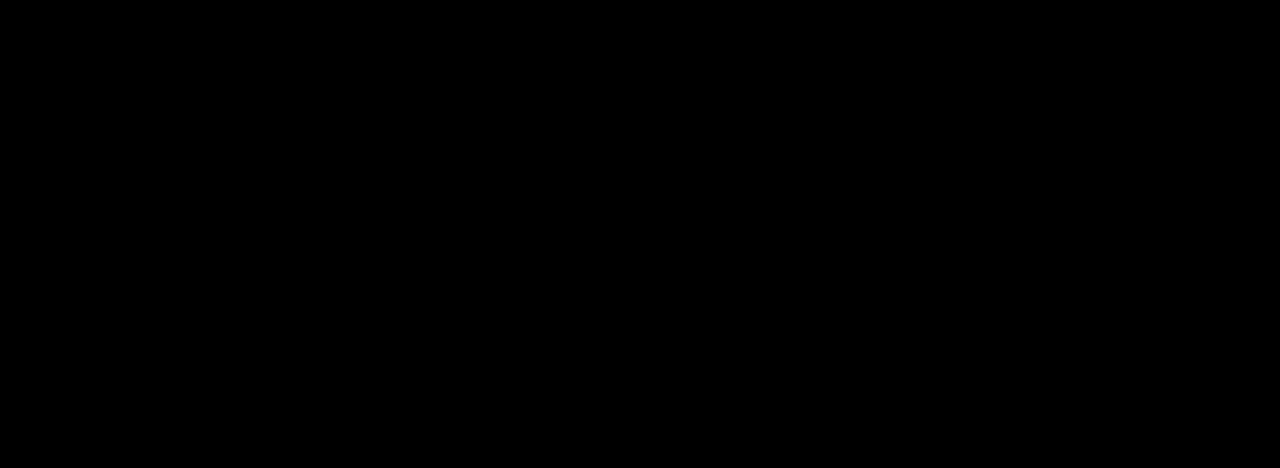
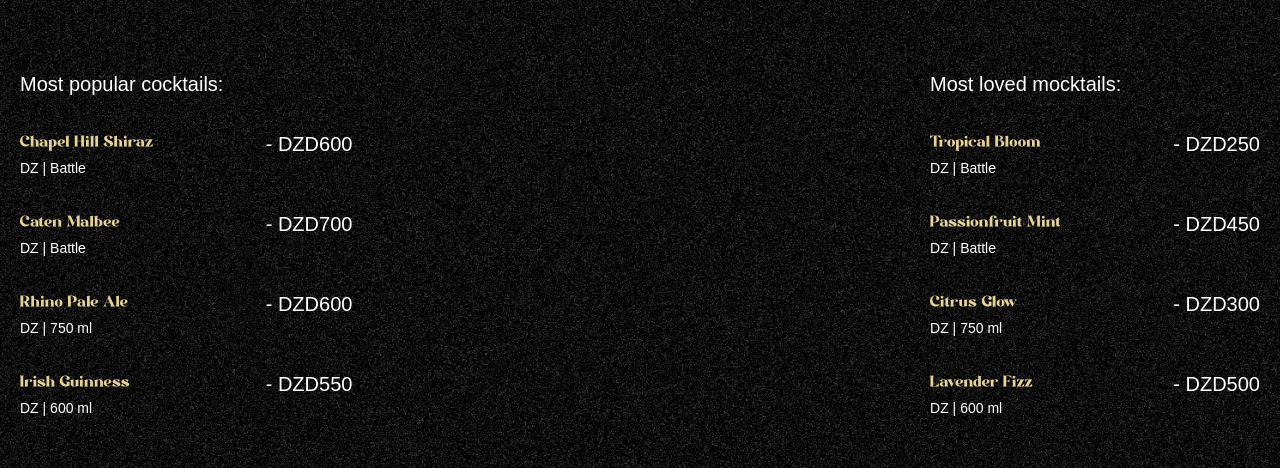
Before and after one commit to ZHX4/cocktails-gsap, a React (Vite) app: page / in a window 1280 px wide. Shown: the part 890-1358 px from the top of the page. Built offline with nearby package versions, Linux system fonts and the light colour scheme; a web font is replaced by a local one.

Commit message:
implement cocktails section

```diff
--- a/constants/index.js
+++ b/constants/index.js
@@ -20,54 +20,54 @@
 const cocktailLists = [
  {
 	name: "Chapel Hill Shiraz",
-	country: "AU",
+	country: "DZ",
 	detail: "Battle",
-	price: "$10",
+	price: "DZD600",
  },
  {
 	name: "Caten Malbee",
-	country: "AU",
+	country: "DZ",
 	detail: "Battle",
-	price: "$49",
+	price: "DZD700",
  },
  {
 	name: "Rhino Pale Ale",
-	country: "CA",
+	country: "DZ",
 	detail: "750 ml",
-	price: "$20",
+	price: "DZD600",
  },
  {
 	name: "Irish Guinness",
-	country: "IE",
+	country: "DZ",
 	detail: "600 ml",
-	price: "$29",
+	price: "DZD550",
  },
 ];
 
 const mockTailLists = [
  {
 	name: "Tropical Bloom",
-	country: "US",
+	country: "DZ",
 	detail: "Battle",
-	price: "$10",
+	price: "DZD250",
  },
  {
 	name: "Passionfruit Mint",
-	country: "US",
+	country: "DZ",
 	detail: "Battle",
-	price: "$49",
+	price: "DZD450",
  },
  {
 	name: "Citrus Glow",
-	country: "CA",
+	country: "DZ",
 	detail: "750 ml",
-	price: "$20",
+	price: "DZD300",
  },
  {
 	name: "Lavender Fizz",
-	country: "IE",
+	country: "DZ",
 	detail: "600 ml",
-	price: "$29",
+	price: "DZD500",
  },
 ];
 
@@ -102,10 +102,10 @@
 
 const storeInfo = {
  heading: "Where to Find Us",
- address: "456, Raq Blvd. #404, Los Angeles, CA 90210",
+ address: "Setif, Algeria | 123 Cocktail St.",
  contact: {
-	phone: "(555) 987-6543",
-	email: "hello@jsmcocktail.com",
+	phone: "(213) 687-654345",
+	email: "hello@cocktail.com",
  },
 };
 
@@ -137,7 +137,7 @@
 const allCocktails = [
  {
 	id: 1,
-	name: "Classic Mojito",
+	name: "Classic Mokhito",
 	image: "/images/drink1.png",
 	title: "Simple Ingredients, Bold Flavor",
 	description:
@@ -145,7 +145,7 @@
  },
  {
 	id: 2,
-	name: "Raspberry Mojito",
+	name: "Raspberry Mokhito",
 	image: "/images/drink2.png",
 	title: "A Zesty Classic That Never Fails",
 	description:
@@ -161,7 +161,7 @@
  },
  {
 	id: 4,
-	name: "Curacao Mojito",
+	name: "Curacao Mokhito",
 	image: "/images/drink4.png",
 	title: "Crafted With Care, Poured With Love",
 	description:
--- a/src/App.jsx
+++ b/src/App.jsx
@@ -3,6 +3,7 @@
 import gsap from 'gsap'
 import Navbar from './components/Navbar'
 import Hero from './components/Hero'
+import COcktails from './components/COcktails.jsx'
 
 gsap.registerPlugin(ScrollTrigger, SplitText)
 
@@ -11,7 +12,7 @@
     <main>
         <Navbar />
         <Hero />
-        <div className='h-dvh bg-black'></div>
+        <COcktails />
     </main>
   )
 }
--- /dev/null
+++ b/src/components/Cocktails.jsx
@@ -0,0 +1,73 @@
+import { useGSAP } from '@gsap/react'
+import gsap from 'gsap';
+import constants from '../../constants/index.js'
+import { ScrollTrigger } from 'gsap/all';
+
+const { cocktailLists, mockTailLists } = constants;
+
+
+gsap.registerPlugin(ScrollTrigger);
+
+const Cocktails = () => {
+    useGSAP(() => {
+        const parallaxTimeline = gsap.timeline({
+            scrollTrigger: {
+                trigger: '#cocktails',
+                start: 'top 30%',
+                end: 'bottom 80%',
+                scrub: true,
+            }
+        })
+
+        parallaxTimeline
+            .from('#c-left-leaf', {
+                x: -100, y: 100
+            })
+            .from('#c-right-leaf', {
+                x: 100, y: 100
+            })
+    })
+
+    return (
+        <section id="cocktails" className="noisy">
+            <img src="/images/cocktail-left-leaf.png" alt="l-leaf" id="c-left-leaf" />
+            <img src="/images/cocktail-right-leaf.png" alt="r-leaf" id="c-right-leaf" />
+
+            <div className="list">
+                <div className="popular">
+                    <h2>Most popular cocktails:</h2>
+
+                    <ul>
+                        {cocktailLists.map(({ name, country, detail, price }) => (
+                            <li key={name}>
+                                <div className="md:me-28">
+                                    <h3>{name}</h3>
+                                    <p>{country} | {detail}</p>
+                                </div>
+                                <span>- {price}</span>
+                            </li>
+                        ))}
+                    </ul>
+                </div>
+
+                <div className="loved">
+                    <h2>Most loved mocktails:</h2>
+
+                    <ul>
+                        {mockTailLists.map(({ name, country, detail, price }) => (
+                            <li key={name}>
+                                <div className="me-28">
+                                    <h3>{name}</h3>
+                                    <p>{country} | {detail}</p>
+                                </div>
+                                <span>- {price}</span>
+                            </li>
+                        ))}
+                    </ul>
+                </div>
+            </div>
+        </section>
+    )
+}
+
+export default Cocktails
```
